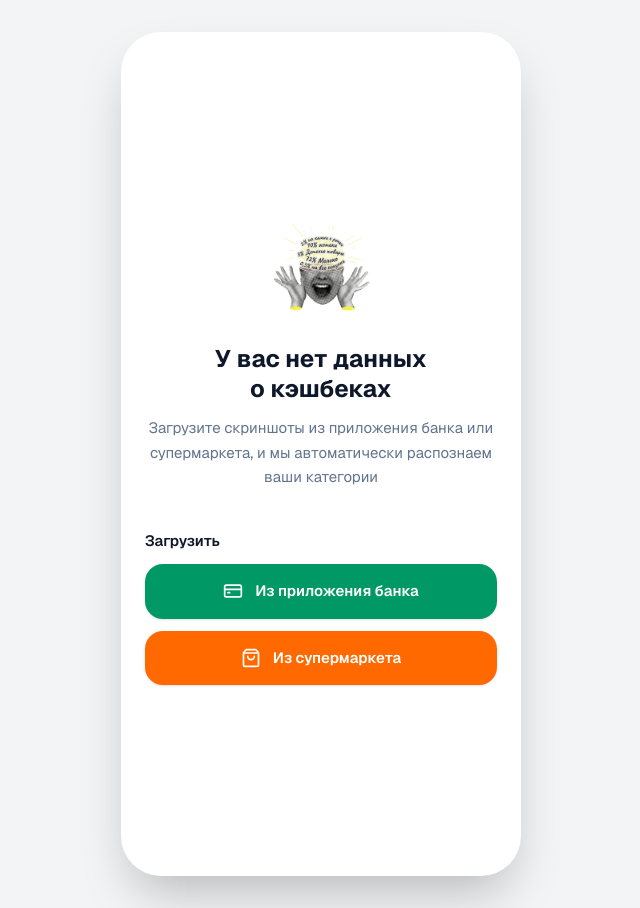
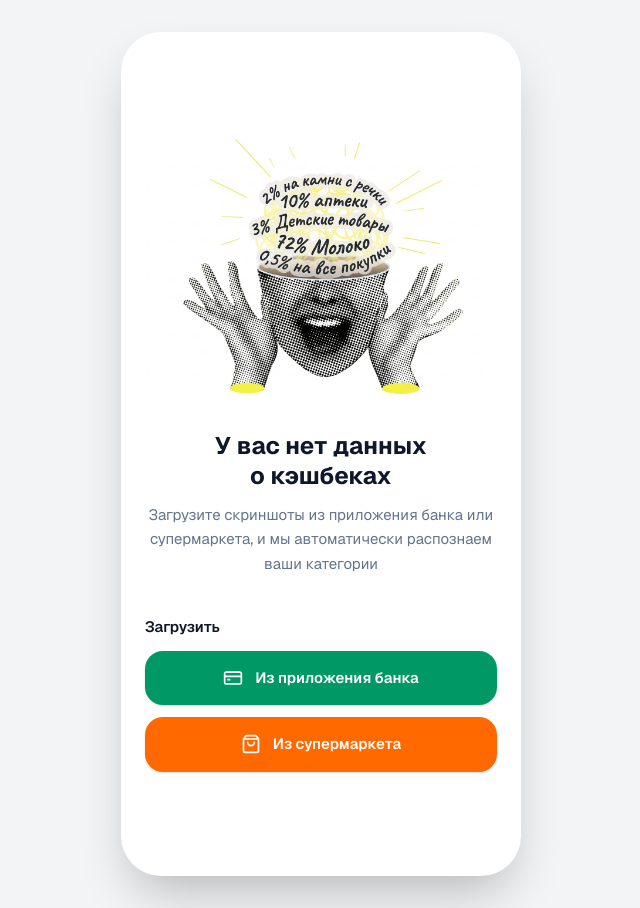
Before and after one commit to xeha/v0-cashback-aggregation-app, a Next.js app: page / in a window 1280 px wide. Shown: the whole page, without its empty margins (319-959 px from the left). Built offline with nearby package versions, Linux system fonts and the light colour scheme.

Commit message:
feat: adjust width of empty-screen image
Co-authored-by: xeha <18693192+xeha@users.noreply.github.com>

```diff
--- a/components/screens/empty-screen.tsx
+++ b/components/screens/empty-screen.tsx
@@ -16,7 +16,7 @@ export function EmptyScreen({ onUpload }: { onUpload: (kind: "bank" | "market")
       <img
         src="/images/empty-cashback.png"
         alt="Иллюстрация: руки и категории кэшбэка"
-        className="mb-8 mx-auto h-auto w-[30vw] max-w-[120px]"
+        className="mb-8 mx-auto h-auto w-[30vw]"
       />
 
       <h1 className="text-balance text-2xl font-bold leading-tight text-slate-900">
```
